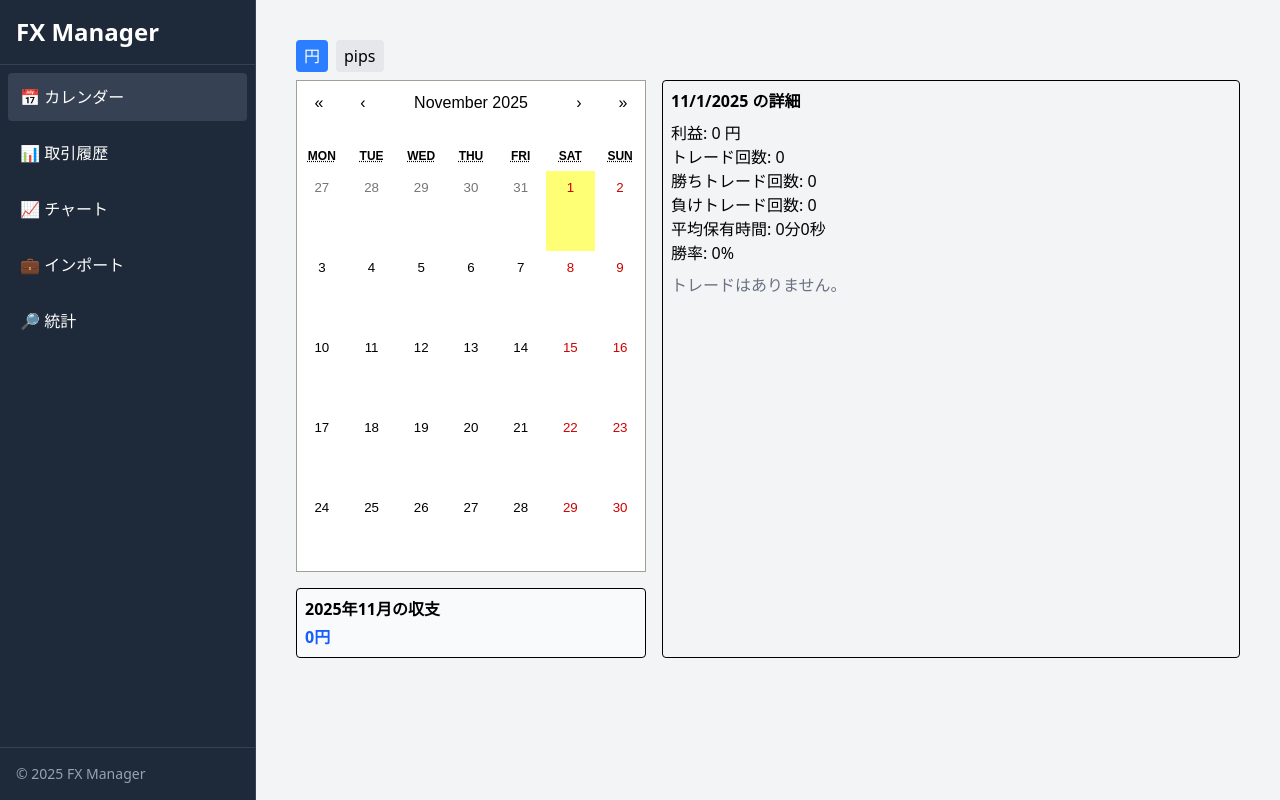
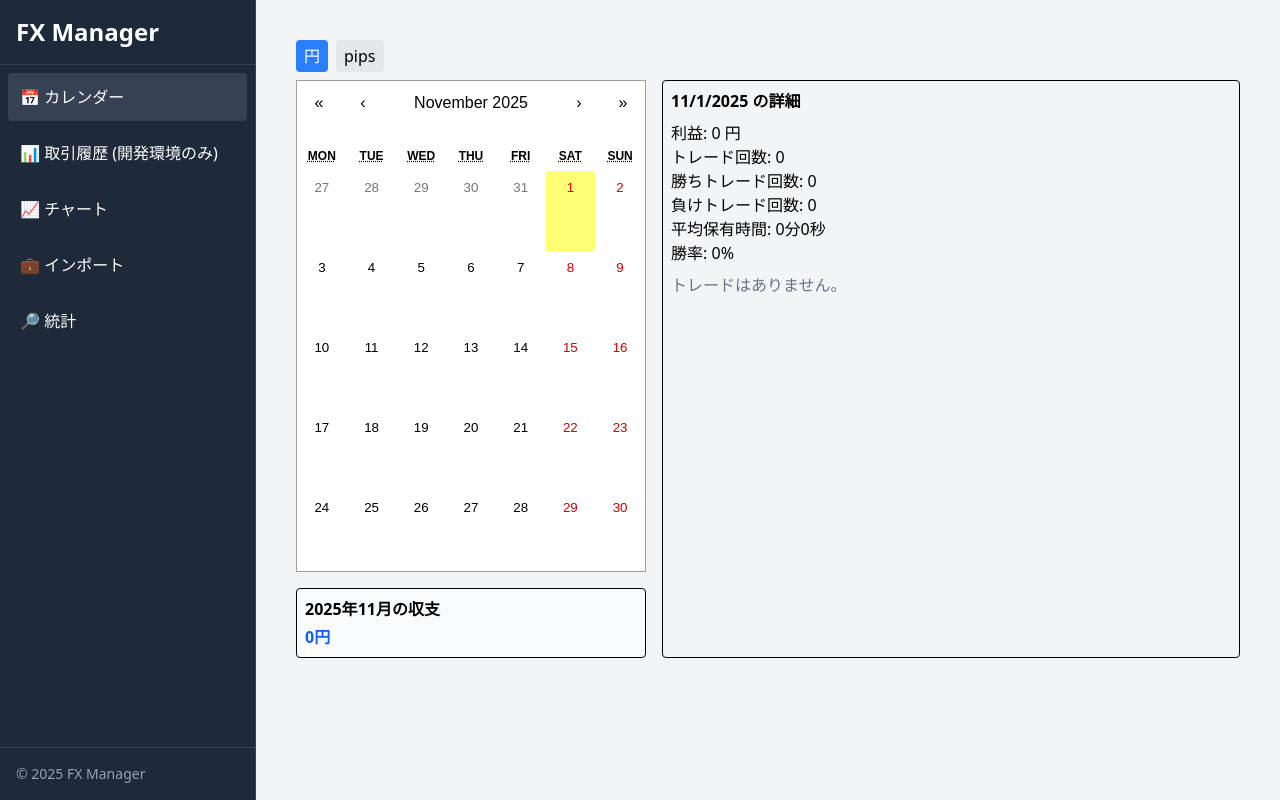
Before and after one commit to kondoyuya/fx-trade-manager, a React (Vite) app in the folder fx-trade-manager/: page / in a window 1280 px wide. Built offline with nearby package versions, Linux system fonts and the light colour scheme.

Commit message:
取引履歴タブを開発環境のみで表示

```diff
--- a/fx-trade-manager/src/App.tsx
+++ b/fx-trade-manager/src/App.tsx
@@ -29,14 +29,16 @@ function App() {
           >
             📅 カレンダー
           </button>
+          {import.meta.env.DEV && (
             <button
               className={`w-full text-left p-3 rounded hover:bg-gray-700 transition ${
                 activeTab === "history" ? "bg-gray-700" : ""
               }`}
               onClick={() => setActiveTab("history")}
             >
-            📊 取引履歴
+              📊 取引履歴 (開発環境のみ)
             </button>
+          )}
           <button
             className={`w-full text-left p-3 rounded hover:bg-gray-700 transition ${
               activeTab === "chart" ? "bg-gray-700" : ""
```
Lines whose indentation alone changed are shown as unchanged.
